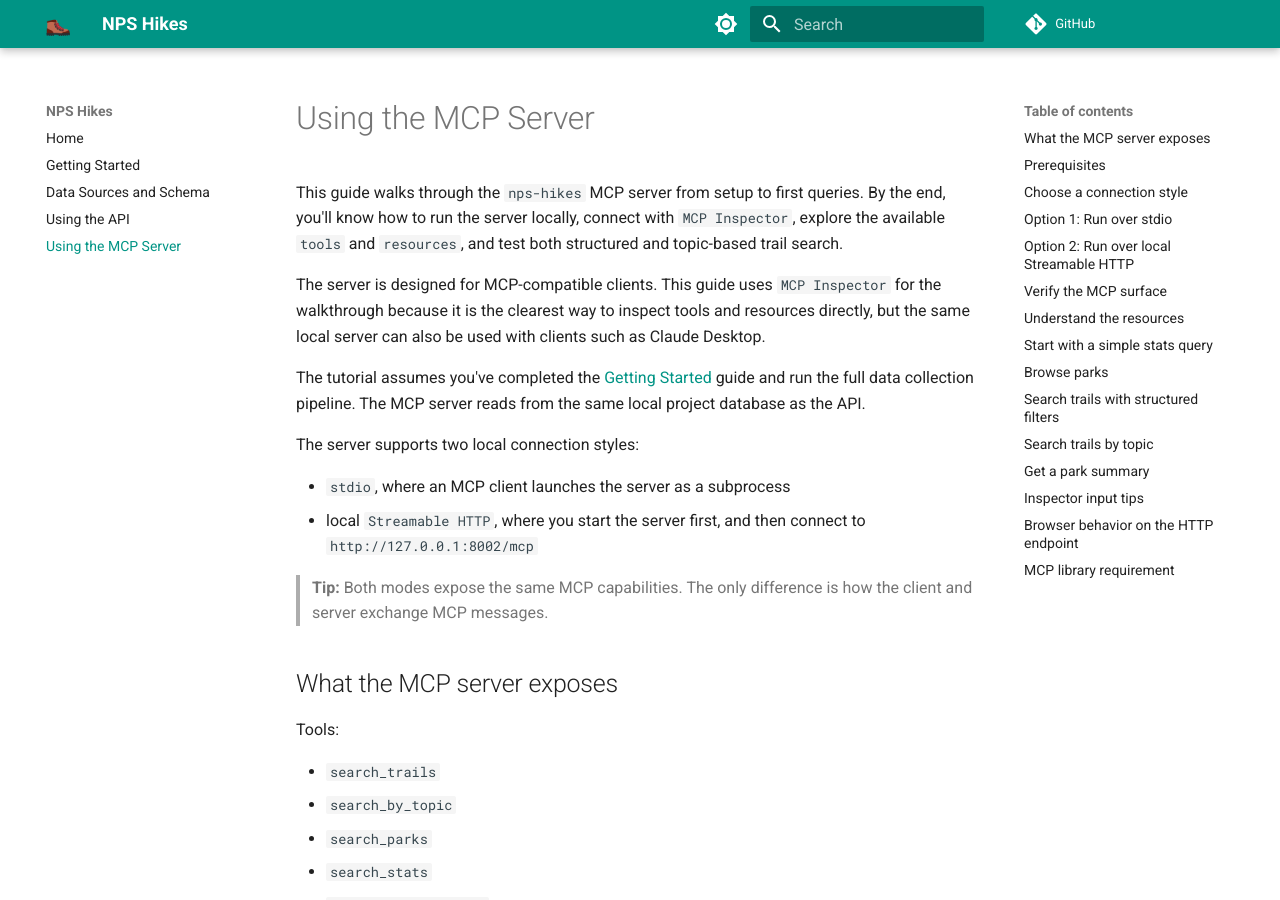
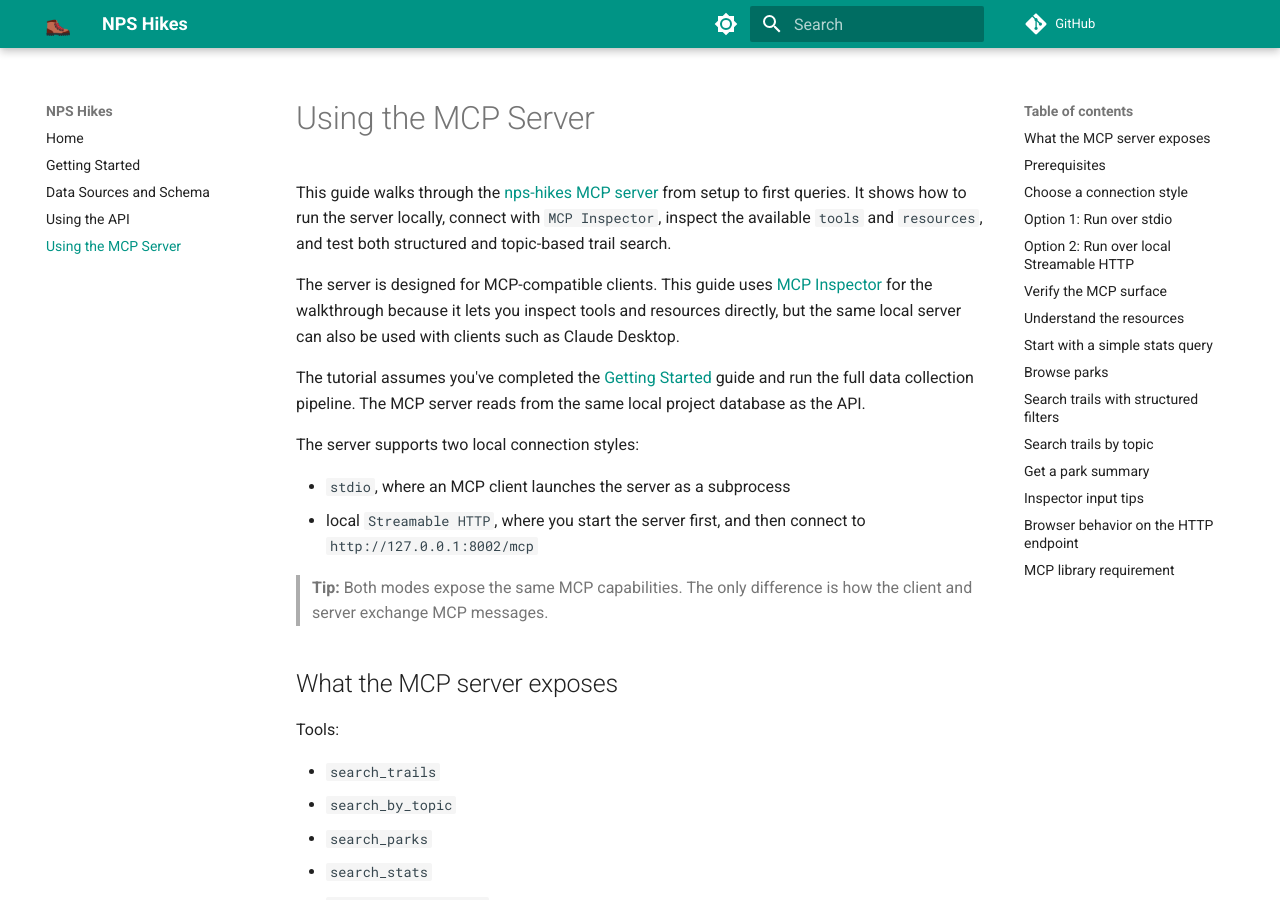
Before and after one commit to seanangio/nps-hikes, an MkDocs documentation site: the page built from docs/mcp.md, in a window 1280 px wide and 900 px high. Built offline with MkDocs 1.6.1 and Material for MkDocs 9.7.7, drawn with Linux system fonts in a browser that asks for light colours; comment, search, counter and statistics services are not loaded; some of the changed text lies outside the part shown.

Commit message:
minor style edits to docs

```diff
--- a/docs/mcp.md
+++ b/docs/mcp.md
@@ -3,9 +3,9 @@
 description: Tutorial for running the local nps-hikes MCP server over stdio or local Streamable HTTP, inspecting its tools and resources, and trying representative queries.
 ---
 
-This guide walks through the `nps-hikes` MCP server from setup to first queries. By the end, you'll know how to run the server locally, connect with `MCP Inspector`, explore the available `tools` and `resources`, and test both structured and topic-based trail search.
+This guide walks through the [nps-hikes MCP server](https://github.com/seanangio/nps-hikes/tree/main/nps_hikes_mcp) from setup to first queries. It shows how to run the server locally, connect with `MCP Inspector`, inspect the available `tools` and `resources`, and test both structured and topic-based trail search.
 
-The server is designed for MCP-compatible clients. This guide uses `MCP Inspector` for the walkthrough because it is the clearest way to inspect tools and resources directly, but the same local server can also be used with clients such as Claude Desktop.
+The server is designed for MCP-compatible clients. This guide uses [MCP Inspector](https://github.com/modelcontextprotocol/inspector) for the walkthrough because it lets you inspect tools and resources directly, but the same local server can also be used with clients such as Claude Desktop.
 
 The tutorial assumes you've completed the [Getting Started](getting-started.md) guide and run the full data collection pipeline. The MCP server reads from the same local project database as the API.
 
@@ -142,7 +142,7 @@
 The resources are useful background context for an MCP client before it starts calling tools.
 
 - `dataset_overview` explains what data the project contains, what the MCP server is designed to expose, and the main constraints of the local dataset.
-- `park_lookup` returns a structured mapping of park names to canonical 4-letter park codes. This is especially useful when a client needs to turn a name like "Yosemite" into `yose`.
+- `park_lookup` returns a structured mapping of park names to canonical 4-letter park codes. A client can use it to turn a name like "Yosemite" into `yose`.
 - `search_methodology` explains trail provenance, deduplication, status fields such as `visited` and `hiked`, and how to interpret topic-search fallback results.
 
 ## Start with a simple stats query
@@ -264,7 +264,7 @@
 - `source_breakdown`
 - `visit_info`
 
-This is the best one-call option when you want a concise park overview instead of a longer trail or park listing.
+Use this when you want a concise park overview instead of a longer trail or park listing.
 
 ## Inspector input tips
 
```
Also changed, not shown: docs/api-tutorial.md (+1 -1 lines).
